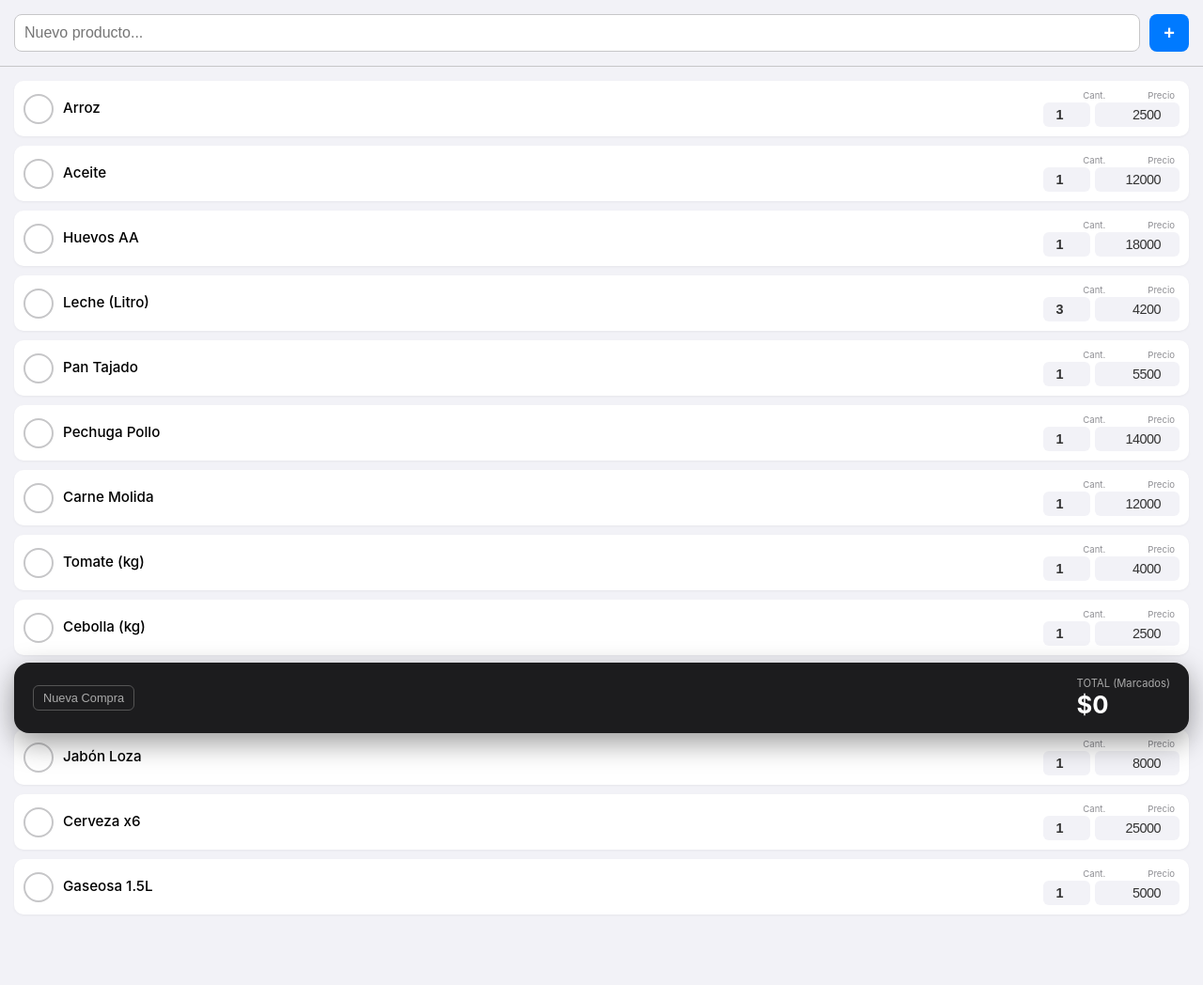
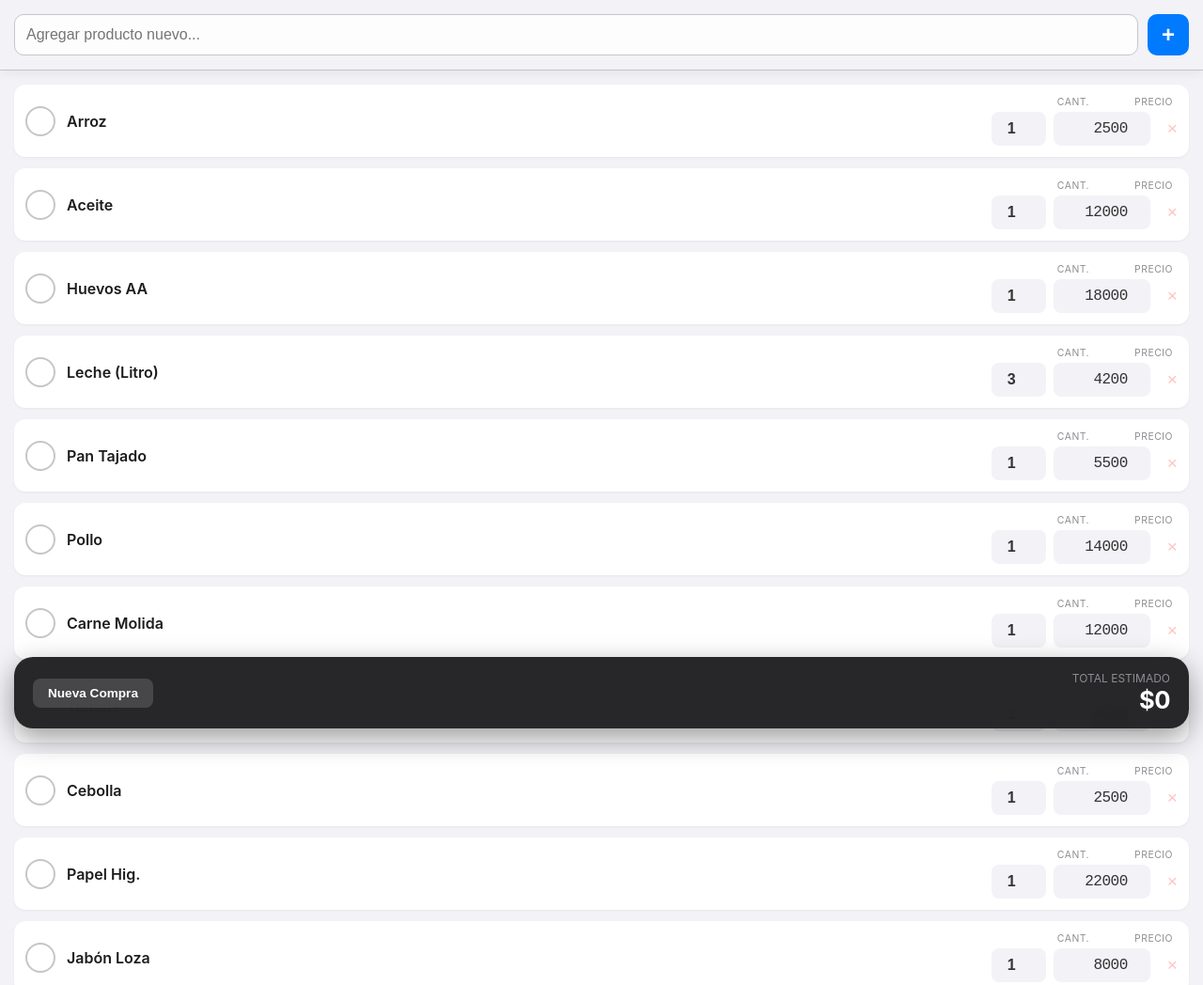
Before and after one commit to neland92/mercado, a plain HTML site: page index.html in a window 1280 px wide. Shown: the top 1048 px of the page at 94% size. Drawn offline with Linux system fonts and the light colour scheme.

Commit message:
Update index.html

```diff
--- a/index.html
+++ b/index.html
@@ -3,7 +3,7 @@
 <head>
     <meta charset="UTF-8">
     <meta name="viewport" content="width=device-width, initial-scale=1.0, maximum-scale=1.0, user-scalable=no">
-    <title>Checklist Mercado</title>
+    <title>Mi Mercado Pro</title>
     <style>
         :root {
             --ios-blue: #007AFF;
@@ -14,14 +14,14 @@
         }
 
         body {
-            font-family: -apple-system, BlinkMacSystemFont, sans-serif;
+            font-family: -apple-system, BlinkMacSystemFont, "Segoe UI", Roboto, sans-serif;
             background-color: var(--bg);
             margin: 0;
-            padding-bottom: 120px; /* Espacio para barra inferior */
+            padding-bottom: 140px;
             -webkit-tap-highlight-color: transparent;
         }
 
-        /* --- Input para Nuevo Producto --- */
+        /* --- Agregar Nuevo --- */
         .add-new-container {
             position: sticky;
             top: 0;
@@ -32,50 +32,55 @@
             border-bottom: 1px solid #C6C6C8;
             display: flex;
             gap: 10px;
+            box-shadow: 0 4px 10px rgba(0,0,0,0.05);
         }
 
         .add-input {
             flex: 1;
-            padding: 10px;
+            padding: 12px;
             border: 1px solid #C6C6C8;
-            border-radius: 8px;
+            border-radius: 10px;
             font-size: 16px;
+            background: rgba(255,255,255,0.8);
         }
 
         .add-btn {
             background: var(--ios-blue);
             color: white;
             border: none;
-            border-radius: 8px;
-            padding: 0 15px;
+            border-radius: 10px;
+            width: 44px;
             font-weight: bold;
-            font-size: 20px;
+            font-size: 24px;
+            display: flex;
+            align-items: center;
+            justify-content: center;
+            cursor: pointer;
         }
 
-        /* --- Lista de Productos --- */
+        /* --- Lista --- */
         .list-container {
             padding: 15px;
         }
 
         .row {
             background: var(--card);
-            margin-bottom: 10px;
-            border-radius: 10px;
-            padding: 10px;
+            margin-bottom: 12px;
+            border-radius: 12px;
+            padding: 12px;
             display: flex;
             align-items: center;
-            gap: 10px;
+            gap: 12px;
             box-shadow: 0 1px 3px rgba(0,0,0,0.05);
-            transition: background 0.2s;
+            transition: all 0.2s ease;
         }
 
-        /* Estado Activo */
         .row.active {
+            background: #F0FFF4;
             border: 1px solid var(--ios-green);
-            background: #F0FFF4;
         }
 
-        /* Checkbox Circular */
+        /* Checkbox */
         .check-circle {
             width: 28px;
             height: 28px;
@@ -86,63 +91,72 @@
             align-items: center;
             justify-content: center;
             cursor: pointer;
+            transition: all 0.2s;
         }
 
         .row.active .check-circle {
             background: var(--ios-green);
             border-color: var(--ios-green);
         }
+
         .row.active .check-circle::after {
-            content: '✓'; color: white; font-weight: bold;
+            content: '✓'; color: white; font-weight: 800; font-size: 14px;
         }
 
-        /* Nombre del Producto */
+        /* Datos */
         .prod-name {
             flex: 1;
-            font-weight: 500;
-            font-size: 0.95rem;
-            line-height: 1.2;
+            font-weight: 600;
+            font-size: 1rem;
+            color: #1c1c1e;
         }
 
-        /* Inputs Derecha (Cant y Precio) */
         .inputs-right {
             display: flex;
             flex-direction: column;
-            gap: 5px;
+            gap: 4px;
             align-items: flex-end;
+        }
+
+        .labels-mini {
+            font-size: 0.65rem;
+            color: var(--ios-gray);
+            text-transform: uppercase;
+            letter-spacing: 0.5px;
+            display: flex;
+            gap: 48px;
+            margin-right: 5px;
         }
 
         .input-mini {
             background: #F2F2F7;
-            border: none;
-            border-radius: 6px;
-            padding: 5px;
-            text-align: right;
-            font-size: 0.9rem;
+            border: 1px solid transparent;
+            border-radius: 8px;
+            padding: 8px;
+            text-align: center;
+            font-size: 1rem;
             color: #333;
+            transition: border-color 0.3s, background-color 0.3s;
         }
 
-        .inp-qty { width: 40px; text-align: center; font-weight: bold; }
-        .inp-price { width: 80px; letter-spacing: -0.5px; }
+        /* Efecto de guardado */
+        .saved-flash {
+            border-color: var(--ios-green) !important;
+            background-color: #e8fce8 !important;
+        }
 
-        /* Etiquetas pequeñas para los inputs */
-        .labels-mini {
-            display: flex;
-            gap: 45px; /* Ajuste visual */
-            font-size: 0.6rem;
-            color: var(--ios-gray);
-            margin-bottom: -3px;
-            margin-right: 5px;
-        }
+        .inp-qty { width: 40px; font-weight: bold; }
+        .inp-price { width: 85px; font-family: monospace; letter-spacing: -0.5px; text-align: right; }
 
         /* --- Barra Total --- */
         .total-bar {
             position: fixed;
-            bottom: 20px; left: 15px; right: 15px;
-            background: #1C1C1E;
+            bottom: 25px; left: 15px; right: 15px;
+            background: rgba(28, 28, 30, 0.95);
+            backdrop-filter: blur(20px);
             color: white;
             padding: 15px 20px;
-            border-radius: 16px;
+            border-radius: 20px;
             display: flex;
             justify-content: space-between;
             align-items: center;
@@ -150,18 +164,34 @@
             z-index: 200;
         }
 
-        .total-val { font-size: 1.6rem; font-weight: 700; }
+        .total-info span { display: block; font-size: 0.75rem; color: #8E8E93; text-transform: uppercase; }
+        .total-val { font-size: 1.6rem; font-weight: 700; letter-spacing: -0.5px; }
+
         .btn-clear {
-            background: none; border: 1px solid #555;
-            color: #aaa; padding: 5px 10px;
-            border-radius: 6px; font-size: 0.8rem;
+            background: rgba(255,255,255,0.15);
+            border: none;
+            color: white;
+            padding: 8px 16px;
+            border-radius: 8px;
+            font-size: 0.85rem;
+            font-weight: 600;
+            cursor: pointer;
         }
+        .btn-clear:active { background: rgba(255,255,255,0.3); }
+
+        /* Botón borrar item */
+        .btn-del-item {
+            background: none; border: none; color: #ff3b30; font-size: 1.2rem;
+            padding: 0 0 0 10px; cursor: pointer; opacity: 0.3;
+        }
+        .btn-del-item:active { opacity: 1; }
+
     </style>
 </head>
 <body>
 
     <div class="add-new-container">
-        <input type="text" id="newProdName" class="add-input" placeholder="Nuevo producto..." autocomplete="off">
+        <input type="text" id="newProdName" class="add-input" placeholder="Agregar producto nuevo..." autocomplete="off">
         <button class="add-btn" onclick="addNew()">+</button>
     </div>
 
@@ -170,36 +200,31 @@
 
     <div class="total-bar">
         <button class="btn-clear" onclick="resetChecks()">Nueva Compra</button>
-        <div>
-            <div style="font-size:0.7rem; color:#aaa; text-align:right;">TOTAL (Marcados)</div>
+        <div class="total-info" style="text-align: right;">
+            <span>Total Estimado</span>
             <div class="total-val" id="totalDisplay">$0</div>
         </div>
     </div>
 
     <script>
-        // --- 1. BASE DE DATOS MAESTRA (JSON) ---
-        // Aquí define todos tus productos frecuentes.
-        // El precio puede ser el "esperado".
+        // --- 1. CONFIGURACIÓN INICIAL ---
         const DEFAULT_DB = [
             { id: 1, name: "Arroz", price: 2500, qty: 1 },
             { id: 2, name: "Aceite", price: 12000, qty: 1 },
             { id: 3, name: "Huevos AA", price: 18000, qty: 1 },
             { id: 4, name: "Leche (Litro)", price: 4200, qty: 3 },
             { id: 5, name: "Pan Tajado", price: 5500, qty: 1 },
-            { id: 6, name: "Pechuga Pollo", price: 14000, qty: 1 },
+            { id: 6, name: "Pollo", price: 14000, qty: 1 },
             { id: 7, name: "Carne Molida", price: 12000, qty: 1 },
-            { id: 8, name: "Tomate (kg)", price: 4000, qty: 1 },
-            { id: 9, name: "Cebolla (kg)", price: 2500, qty: 1 },
+            { id: 8, name: "Tomate", price: 4000, qty: 1 },
+            { id: 9, name: "Cebolla", price: 2500, qty: 1 },
             { id: 10, name: "Papel Hig.", price: 22000, qty: 1 },
             { id: 11, name: "Jabón Loza", price: 8000, qty: 1 },
-            { id: 12, name: "Cerveza x6", price: 25000, qty: 1 },
-            { id: 13, name: "Gaseosa 1.5L", price: 5000, qty: 1 }
+            { id: 12, name: "Cerveza x6", price: 25000, qty: 1 }
         ];
 
-        // --- 2. ESTADO DE LA APLICACIÓN ---
-        // Cargamos lo guardado o usamos la base por defecto
-        let products = JSON.parse(localStorage.getItem('myChecklist_v1')) || DEFAULT_DB;
-
+        // --- 2. ESTADO ---
+        let products = JSON.parse(localStorage.getItem('myChecklist_vFinal')) || DEFAULT_DB;
         const listEl = document.getElementById('listRender');
         const totalEl = document.getElementById('totalDisplay');
 
@@ -212,10 +237,9 @@
             listEl.innerHTML = '';
             let total = 0;
 
-            // Ordenamos: Primero los activos (marcados), luego alfabéticamente
-            // Esto es útil para que lo que ya echaste al carro se agrupe o se quede visualmente claro.
-            // Si prefieres orden fijo, quita el .sort
-            // products.sort((a, b) => (a.active === b.active) ? 0 : a.active ? -1 : 1);
+            // Ordenamos: primero los items más nuevos (mayor ID) se van arriba si son nuevos
+            // Opcional: Podríamos ordenar alfabéticamente si prefieres.
+            // products.sort((a,b) => a.name.localeCompare(b.name));
 
             products.forEach((prod, index) => {
                 const isActive = prod.active || false;
@@ -237,16 +261,18 @@
                         <div class="labels-mini">
                             <span>Cant.</span><span>Precio</span>
                         </div>
-                        <div style="display:flex; gap:5px;">
-                            <input type="number" class="input-mini inp-qty"
+                        <div style="display:flex; gap:8px; align-items:center;">
+                            <input type="number" id="qty-${index}" class="input-mini inp-qty"
                                 value="${prod.qty}"
-                                onchange="updateVal(${index}, 'qty', this.value)"
-                                onclick="this.select()" inputmode="numeric">
+                                onchange="updateVal(${index}, 'qty', this.value, this)"
+                                onclick="this.select()" inputmode="decimal">
 
-                            <input type="number" class="input-mini inp-price"
+                            <input type="number" id="price-${index}" class="input-mini inp-price"
                                 value="${prod.price}"
-                                onchange="updateVal(${index}, 'price', this.value)"
+                                onchange="updateVal(${index}, 'price', this.value, this)"
                                 onclick="this.select()" inputmode="decimal">
+
+                            <button class="btn-del-item" onclick="deleteItem(${index})">×</button>
                         </div>
                     </div>
                 `;
@@ -254,7 +280,11 @@
             });
 
             totalEl.textContent = '$' + total.toLocaleString('es-CO');
-            localStorage.setItem('myChecklist_v1', JSON.stringify(products));
+            save();
+        }
+
+        function save() {
+            localStorage.setItem('myChecklist_vFinal', JSON.stringify(products));
         }
 
         function toggleActive(index) {
@@ -262,10 +292,29 @@
             render();
         }
 
-        function updateVal(index, field, value) {
+        function updateVal(index, field, value, element) {
             const val = parseFloat(value);
             products[index][field] = isNaN(val) ? 0 : val;
-            render(); // Recalcular total inmediatamente
+
+            // Guardamos
+            save();
+
+            // Calculamos total SIN redibujar todo (para no perder foco ni el efecto visual)
+            recalculateTotalOnly();
+
+            // Efecto visual "Flash" verde para confirmar guardado
+            element.classList.add('saved-flash');
+            setTimeout(() => {
+                element.classList.remove('saved-flash');
+            }, 500);
+        }
+
+        function recalculateTotalOnly() {
+            let total = 0;
+            products.forEach(p => {
+                if(p.active) total += (p.price * p.qty);
+            });
+            totalEl.textContent = '$' + total.toLocaleString('es-CO');
         }
 
         function addNew() {
@@ -273,21 +322,27 @@
             const name = nameIn.value.trim();
             if (!name) return;
 
-            // Agregamos al principio o final
             products.unshift({
                 id: Date.now(),
                 name: name,
                 price: 0,
                 qty: 1,
-                active: true // Al crear uno nuevo, asumimos que lo vas a llevar
+                active: true
             });
 
             nameIn.value = '';
             render();
         }
 
+        function deleteItem(index) {
+            if(confirm("¿Eliminar este producto de la lista permanentemente?")) {
+                products.splice(index, 1);
+                render();
+            }
+        }
+
         function resetChecks() {
-            if(confirm("¿Iniciar nueva compra? Se desmarcarán todos los productos.")) {
+            if(confirm("¿Iniciar nueva compra? Los precios se mantendrán, pero se desmarcarán los productos.")) {
                 products.forEach(p => p.active = false);
                 render();
             }
```
